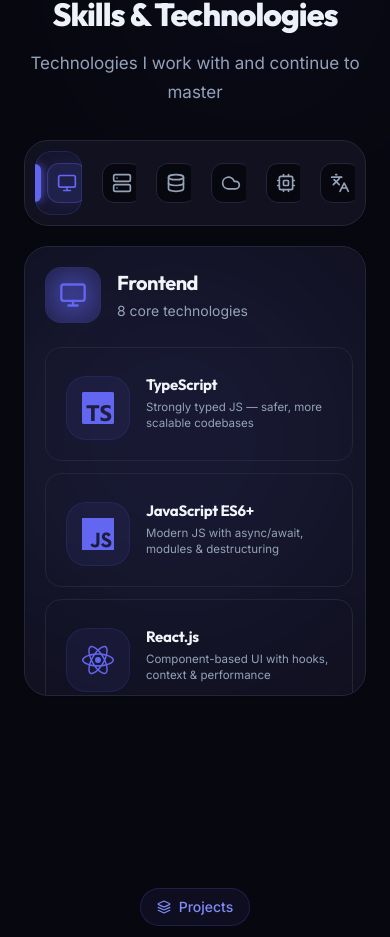
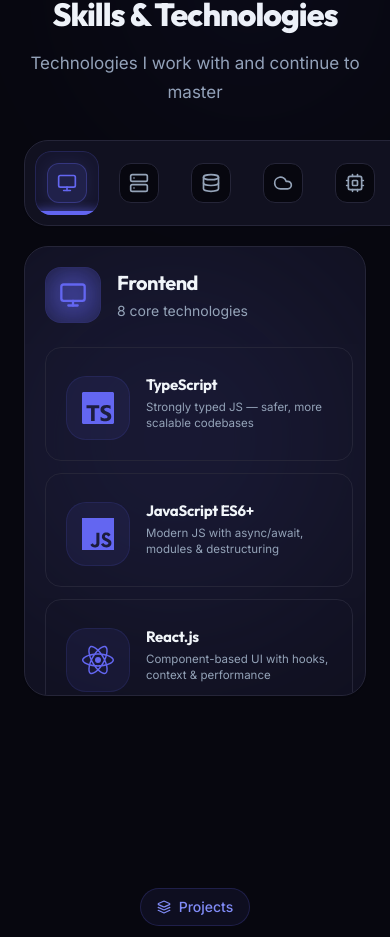
Before and after one commit to GiaLuat2004/Gia-Luat-portfolio, a Next.js app: page / in a window 390 px wide. Shown: the part 2705-3642 px from the top of the page. Built offline with nearby package versions, Linux system fonts and the light colour scheme.

Commit message:
feat: create a new interactive Skills section component with categorized tabs and animated cards.

```diff
--- a/src/sections/Skills.tsx
+++ b/src/sections/Skills.tsx
@@ -206,12 +206,11 @@
         {/* ── Main Layout: Responsive Mobile Horizontal scroll to Desktop Equal Height Columns ── */}
         <div className="flex flex-col lg:grid lg:grid-cols-[260px_1fr] gap-5 lg:h-[500px] items-stretch">
 
-          {/* ════ TOP/LEFT COLUMN: Navigation Sidebar/Bar ════ */}
-          <motion.div
+            <motion.div
             variants={containerVariants}
             initial="hidden"
             animate={inView ? 'visible' : 'hidden'}
-            className="flex lg:flex-col overflow-x-auto lg:overflow-visible gap-2 rounded-3xl p-2.5 border shadow-sm relative z-10 hide-scrollbar"
+            className="flex lg:flex-col overflow-x-auto lg:overflow-visible gap-2 rounded-3xl p-2.5 border shadow-sm relative z-10 hide-scrollbar w-max lg:w-full mx-auto lg:mx-0"
             style={{ background: 'var(--surface)', borderColor: 'var(--border)' }}
           >
             {t.skills.categories.map((category, idx) => {
@@ -224,7 +223,7 @@
                   onClick={() => setActiveTab(idx)}
                   whileHover={{ x: isActive ? 0 : 4 }}
                   whileTap={{ scale: 0.97 }}
-                  className="relative flex items-center gap-3 px-3 py-3 lg:py-3.5 2xl:py-4 rounded-2xl text-sm font-semibold transition-colors duration-200 text-left w-full overflow-hidden group"
+                  className="relative flex items-center justify-center gap-3 px-3 py-3 lg:py-3.5 2xl:py-4 rounded-2xl text-sm font-semibold transition-colors duration-200 text-left flex-shrink-0 lg:w-full overflow-hidden group"
                   style={{
                     color: isActive ? accent : 'var(--text-muted)',
                   }}
@@ -245,12 +244,12 @@
                   {isActive && (
                     <motion.div
                       layoutId="activeTabIndicator"
-                      className="absolute left-0 top-[20%] bottom-[20%] w-1.5 rounded-r-md"
+                      className="absolute left-0 lg:left-0 top-auto bottom-0 lg:top-[20%] lg:bottom-[20%] h-1 w-full lg:h-auto lg:w-1.5 rounded-t-md lg:rounded-r-md lg:rounded-t-none"
                       style={{ background: accent, boxShadow: `0 0 10px ${accent}` }}
                     />
                   )}
 
-                  <span className="relative z-10 flex items-center justify-center gap-2 lg:gap-3 w-max lg:w-full lg:justified-start lg:pl-0.5">
+                  <span className="relative z-10 flex items-center justify-center gap-2 lg:gap-3 w-auto lg:w-full lg:justify-start lg:pl-0.5">
                     <span
                       className="w-10 h-10 lg:w-9 lg:h-9 rounded-xl flex items-center justify-center flex-shrink-0 transition-all duration-300"
                       style={{
```
